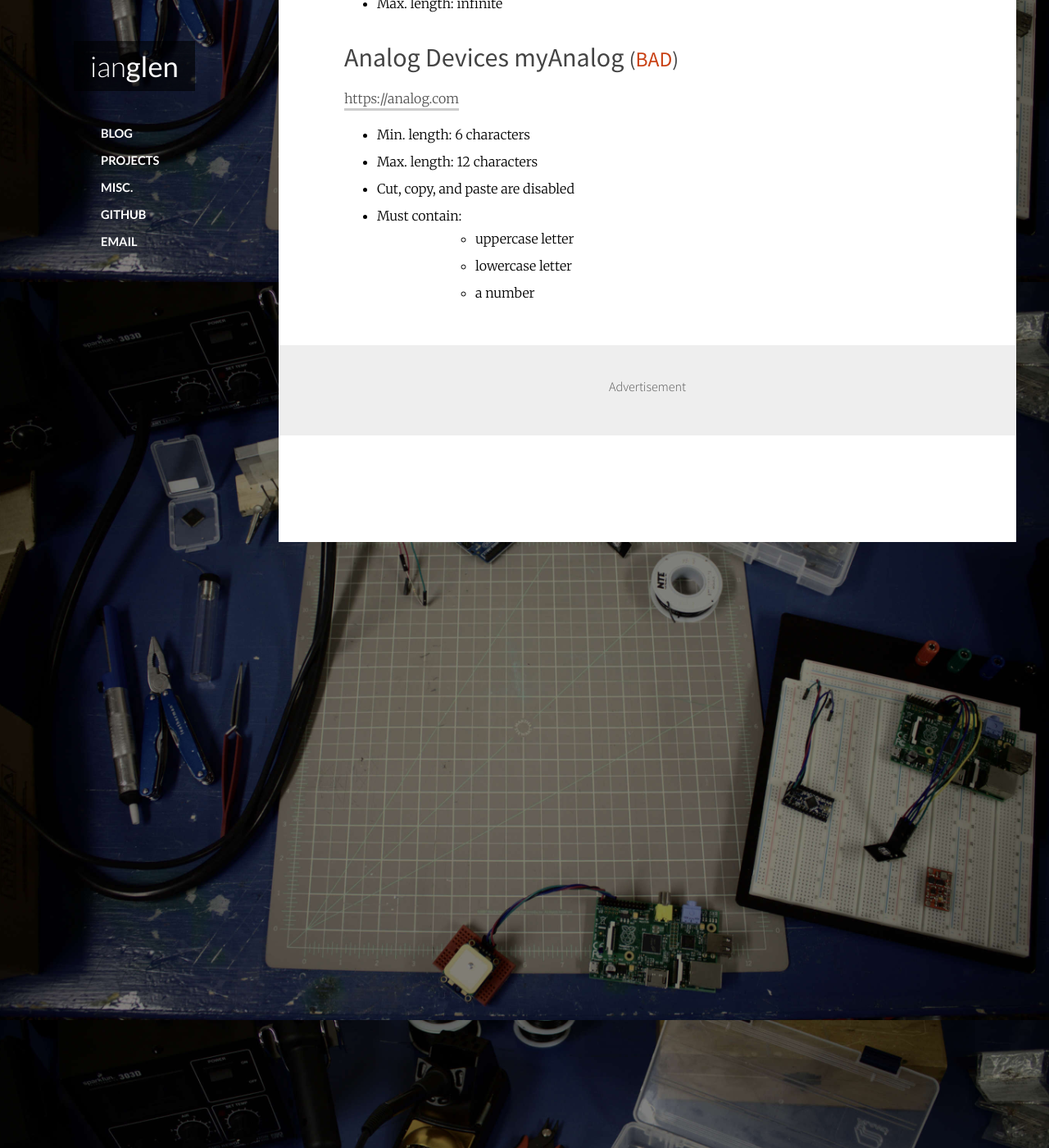
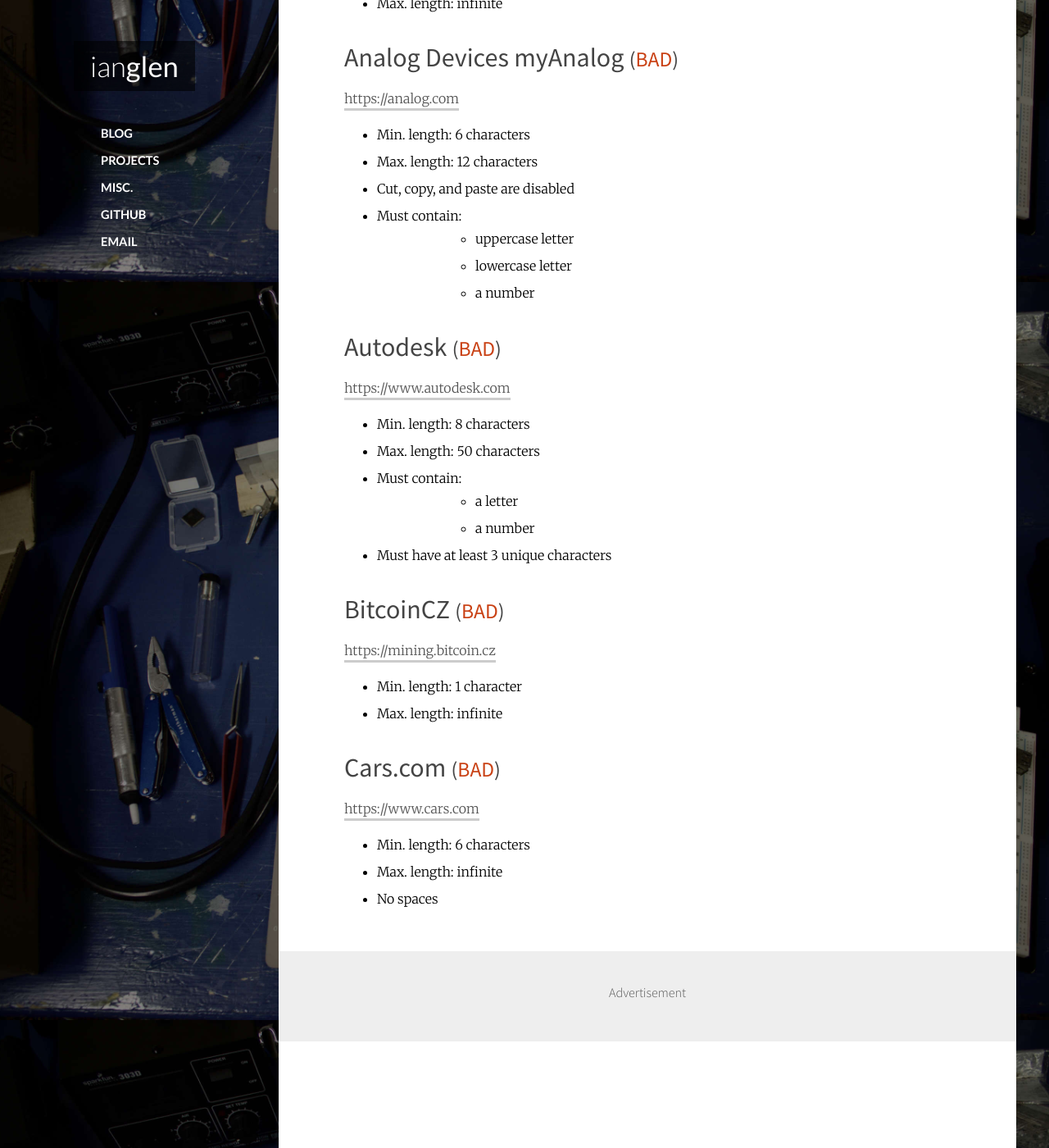
Before and after one commit to codeThatThinks/ianglen.me, a Jekyll site: the page built from misc/password-requirements.md, in a window 1280 px wide and 1400 px high, scrolled down 3256 px. Shown: the whole window at 82% size. Built offline with Jekyll 4.4.1, drawn with Linux system fonts in a browser that asks for light colours; Markdown is read by kramdown in place of the engine named in the settings.

Commit message:
Added BitcoinCZ and Cars.com to password requirements

```diff
--- a/misc/password-requirements.md
+++ b/misc/password-requirements.md
@@ -102,4 +102,30 @@
   * a number
 
 
+### Autodesk <small>(<span style="color:#c94114">BAD</span>)</small>
+[https://www.autodesk.com](https://www.autodesk.com)
+
+* Min. length: 8 characters
+* Max. length: 50 characters
+* Must contain:
+  * a letter
+  * a number
+* Must have at least 3 unique characters
+
+
+### BitcoinCZ <small>(<span style="color:#c94114">BAD</span>)</small>
+[https://mining.bitcoin.cz](https://mining.bitcoin.cz)
+
+* Min. length: 1 character
+* Max. length: infinite
+
+
+### Cars.com <small>(<span style="color:#c94114">BAD</span>)</small>
+[https://www.cars.com](https://www.cars.com)
+
+* Min. length: 6 characters
+* Max. length: infinite
+* No spaces
+
+
 {% include ad.html %}
```
